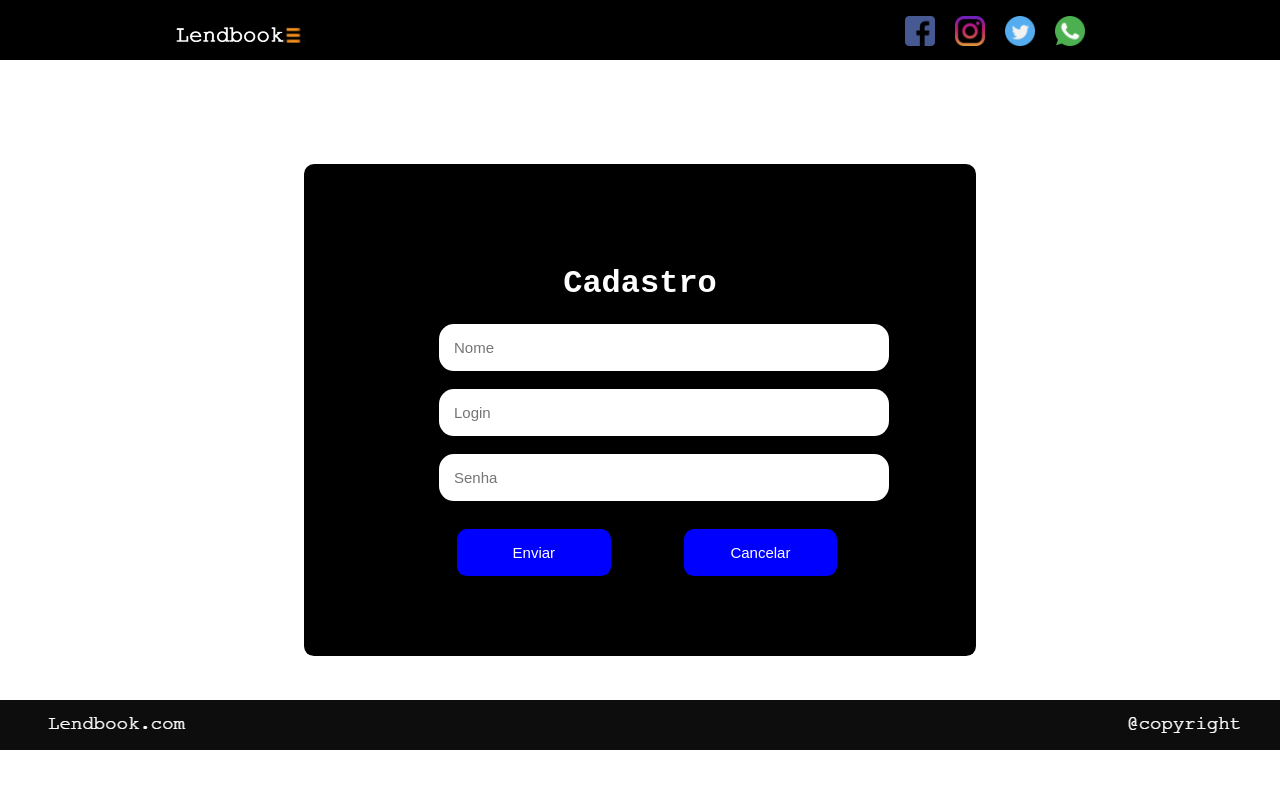
After one commit to elienaisantos/Lendbook, a PHP site: page /cadastro.html in a window 1280 px wide. The commit adds this page. Run offline with PHP 8.4, Linux system fonts and the light colour scheme.

Commit message:
novas atualizações

```diff
--- /dev/null
+++ b/cadastro.html
@@ -0,0 +1,71 @@
+<!DOCTYPE html>
+<html>
+
+<head>
+    <link rel="stylesheet" type="text/css" href="css/main.css">
+    <title>Lendbook.com</title>
+    <link rel="icon" type="imagem/png" href="img/icon.png" />
+    <link rel="stylesheet" href="css/cadastro.css">
+</head>
+
+<body>
+    <style>
+        .menu ul {
+            margin-left: 100px;
+        }
+
+        .menu ul li {
+            margin-left: 25px;
+        }
+
+        .ft {
+            position: relative;
+            margin-top: 50%;
+        }
+
+        form {
+            width: 700px;
+            margin-left: 55px;
+        }
+    </style>
+    <header class="menu-principal">
+        <main>
+            <div class="header-1">
+                <div class="logo">
+                    <a href="index.html"><img src="img/new-logo.png" style="height: 60px;"></a>
+                </div>
+                <div class="redes-sociais">
+                    <ul>
+                        <li><a href=""><img id="social" src="img/facebook.png"></a></li>
+                        <li><a href=""><img id="social" src="img/instagram.png"></a></li>
+                        <li><a href=""><img id="social" src="img/twitter.png"></a></li>
+                        <li><a href=""><img id="social" src="img/whatsapp.png"></a></li>
+                    </ul>
+                </div>
+            </div>
+        </main>
+    </header>
+
+    <div class="tela-login">
+        <h1>Cadastro</h1>
+        <form action="">
+            <input type="text" placeholder="Nome">
+            <br><br>
+            <input type="text" placeholder="Login">
+            <br><br>
+            <input type="password" placeholder="Senha">
+            <br><br>
+        </form>
+        <button id="btn-2">Enviar</button><button id="btn-2" onclick="history.go(-1)">Cancelar</button>
+
+    </div>
+
+    <footer>
+        <div class="ft">
+            <img style="width: 100%;" src="img/footer.png">
+        </div>
+
+    </footer>
+</body>
+
+</html>
--- /dev/null
+++ b/css/cadastro.css
@@ -0,0 +1,47 @@
+.tela-login{
+    background-color: black;
+    position: fixed;
+    top: 50%;
+    left: 50%;
+    transform: translate(-50%,-50%);
+    padding: 80px;
+    width: 40%;
+    margin-top: 10px;
+}
+h1{
+    font-family: 'Courier New', Courier, monospace;
+    color: #ffffff;
+    text-align: center;
+}
+
+div, button {
+    border-radius: 10px;
+}
+input{
+    padding: 15px;
+    border-radius: 15px;
+    border: none;
+    outline: none;
+    font-size: 15px;
+    width: 60%;
+}
+button{
+    width: 30%;
+    display: inline-block;
+    padding: 15px;
+    margin-left: 73px;
+    background-color:blue;
+    color: #ffffff;
+    border: none;
+    cursor: pointer;
+    margin-top: 10px;
+    font-size: 15px;
+}
+button:hover{
+    background-color: #ffffff;
+    border: black;
+    color: black;
+}
+#btn-1{
+    width: 80px;
+}
--- a/css/main.css
+++ b/css/main.css
@@ -11,10 +11,15 @@ ul{
 	height: 60px;
 	background-color: black;
 }
-main, form {
+main{
 	margin: 0 auto;
 	width: 980px;
 	position: relative;
+}
+form{
+	margin: 0 auto;
+	width: 660px;
+	position: static;
 }
 .logo{
 	width: 70%;
@@ -218,6 +223,7 @@ footer{
 form#formulario {
 	padding: 10px;
 	margin-top: 95px;
+	margin-bottom: 90px;
 }
 div#nome {
 	margin: 5px;
@@ -228,6 +234,3 @@ div#sobrenome {
 div#email {
 	margin: 5px;
 }
-div#senha {
-	margin: 5px;
-}
--- a/quem-somos.html
+++ b/quem-somos.html
@@ -40,8 +40,8 @@
 					<li><a href="">Novos</a></li>
 					<li><a href="">Pedidos</a></li>
 					<li><a href="quem-somos.html" aria-current="page">Quem Somos</a></li>
-					<li><a href="">Outros</a></li>
-					<li><a href="#">Acessar</a></li>
+					<li><a href="outros.html">Outros</a></li>
+					<li><a href="login.html">Acessar</a></li>
 				</ul>
 			</div>
 			<div class="busca">
--- a/todos-os-livros.html
+++ b/todos-os-livros.html
@@ -35,12 +35,11 @@
 			<div class="menu">
 				<ul>
 					<li><a href="index.html">Início</a></li>
-					<li><a href="" aria-current="page">Todos os Livros</a></li>
 					<li><a href="">Novos</a></li>
 					<li><a href="">Pedidos</a></li>
 					<li><a href="quem-somos.html">Quem Somos</a></li>
-					<li><a href="">Outros</a></li>
-					<li><a href="acessar-conta.html">Acessar</a></li>
+					<li><a href="outros.html">Outros</a></li>
+					<li><a href="#">Acessar</a></li>
 				</ul>
 			</div>
 			<div class="busca">
```
Also changed, not shown: css/login.css (added, +40 -0 lines), dump.sql (added, +21 -0 lines), index.html (+16 -14 lines), login.html (added, +51 -0 lines), outros.html (renamed from acessar-conta.html, +16 -15 lines), js/main.js (indentation only).
